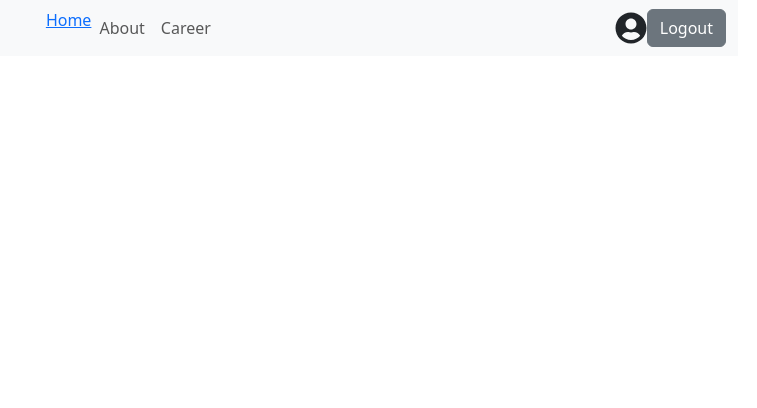
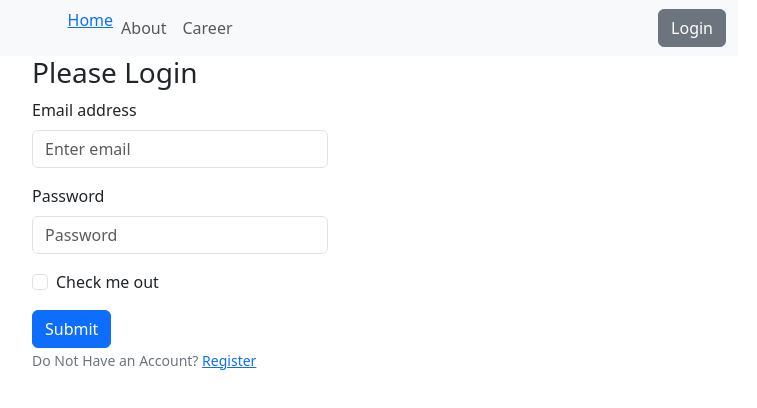
Before and after one commit to rabby-web/the-news-dragon-client, a React (Vite) app: page /login in a window 1280 px wide. Shown: the top 408 px of the page, without its empty margins (460-1217 px from the left). Built offline with nearby package versions, Linux system fonts and the light colour scheme.

Commit message:
login pag UI Complete

```diff
--- a/src/layouts/LoginLayout.jsx
+++ b/src/layouts/LoginLayout.jsx
@@ -1,9 +1,11 @@
+import { Outlet } from "react-router-dom";
 import NavigationBar from "../pages/Shared/NavigationBar/NavigationBar";
 
 const LoginLayout = () => {
     return (
         <div>
             <NavigationBar></NavigationBar>
+            <Outlet></Outlet>
         </div>
     );
 };
--- a/src/pages/Login/Login/Login.jsx
+++ b/src/pages/Login/Login/Login.jsx
@@ -1,9 +1,40 @@
+
+import { Container, Button, Form } from "react-bootstrap";
+import { Link } from "react-router-dom";
 
 const Login = () => {
     return (
-        <div>
-            <h2>Login</h2>
-        </div>
+        <Container className="w-25 mx-auto">
+            <h3>Please Login</h3>
+            <Form>
+                <Form.Group className="mb-3" controlId="formBasicEmail">
+                  <Form.Label>Email address</Form.Label>
+                  <Form.Control type="email" name="email" placeholder="Enter email" required />
+                </Form.Group>
+
+                <Form.Group className="mb-3" name="password" controlId="formBasicPassword">
+                  <Form.Label>Password</Form.Label>
+                  <Form.Control type="password" placeholder="Password" required />
+                </Form.Group>
+
+                <Form.Group className="mb-3" controlId="formBasicCheckbox">
+                  <Form.Check type="checkbox" label="Check me out" />
+                </Form.Group>
+
+                <Button variant="primary" type="submit">
+                  Submit
+                </Button>
+                    <br />
+                <Form.Text className="text-secondary">
+                    Do Not Have an Account? <Link to="/register">Register</Link>
+                  </Form.Text>
+
+                <Form.Text className="text-success">
+                  </Form.Text>
+                <Form.Text className="text-danger">
+                  </Form.Text>
+            </Form>
+        </Container>
     );
 };
 
--- a/src/pages/Shared/Header/Header.jsx
+++ b/src/pages/Shared/Header/Header.jsx
@@ -19,37 +19,6 @@ const Header = () => {
                     Match Highlights: Germany vs Spain — as it happened ! Match Highlights: Germany vs Spain as... Match Highlights: Germany vs Spain — as it happened  ! Match Highlights: Germany vs Spain as...
                 </Marquee>
             </div>
-            <div>
-            {/* <Navbar collapseOnSelect expand="lg" className="bg-body-tertiary">
-                <Container>
-                  <Navbar.Brand href="#home"></Navbar.Brand>
-                  <Navbar.Toggle aria-controls="responsive-navbar-nav" />
-                  <Navbar.Collapse id="responsive-navbar-nav">
-                    <Nav className="mx-auto">
-                      <Nav.Link href="#Home">
-                        <Link to="/">Home</Link>
-                      </Nav.Link>
-                      <Nav.Link href="#About">About</Nav.Link>
-                      <Nav.Link href="#Career">Career</Nav.Link>
-
-                    </Nav>
-                    <Nav className='d-flex justify-content-center align-items-center'>
-                      {user && <Nav.Link href="#deets">
-                        <FaUserCircle className='fs-2'></FaUserCircle>
-                      </Nav.Link>}
-                      <Nav.Link eventKey={2} href="#memes">
-                      {user ?
-                        <Button variant="secondary">Logout</Button> :
-                        <Link to="/login">
-                        <Button variant="secondary">Login</Button>
-                        </Link>
-                        }
-                      </Nav.Link>
-                    </Nav>
-                  </Navbar.Collapse>
-                </Container>
-            </Navbar> */}
-            </div>
             </Container>
         </div>
     );
--- a/src/pages/Shared/NavigationBar/NavigationBar.jsx
+++ b/src/pages/Shared/NavigationBar/NavigationBar.jsx
@@ -14,12 +14,13 @@ const NavigationBar = () => {
                   <Navbar.Toggle aria-controls="responsive-navbar-nav" />
                   <Navbar.Collapse id="responsive-navbar-nav">
                     <Nav className="mx-auto">
-                        <Link to="/">Home</Link>
+                        <Link to="/category/0">Home</Link>
                       <Nav.Link href="#About">About</Nav.Link>
                       <Nav.Link href="#Career">Career</Nav.Link>
 
                     </Nav>
                     <Nav className='d-flex justify-content-center align-items-center'>
+                      {/* {user.displayName} */}
                         {
                         user && <FaUserCircle className='fs-2'></FaUserCircle>
                         }
--- a/src/provider/AuthProvider.jsx
+++ b/src/provider/AuthProvider.jsx
@@ -6,11 +6,8 @@ import { createContext } from "react";
 const auth = getAuth(app);
 export const AuthContext = createContext(null)
 const AuthProvider = ({children}) => {
-    const user = {displayName: 'ZNR'}
-    const authInfo = {
-        user
-
-    }
+    const user = null
+    const authInfo = {user}
     return (
         <AuthContext.Provider value={authInfo} >
             {children}
--- a/src/routes/Routes.jsx
+++ b/src/routes/Routes.jsx
@@ -1,4 +1,4 @@
-import { createBrowserRouter } from "react-router-dom";
+import { Navigate, createBrowserRouter } from "react-router-dom";
 import Main from "../layouts/Main";
 import Category from "../pages/Home/Category/Category";
 import NewsLayout from "../layouts/NewsLayout";
@@ -12,6 +12,10 @@ const router = createBrowserRouter([
       path: '/',
       element: <LoginLayout></LoginLayout>,
       children: [
+        {
+            path: '/',
+            element: <Navigate to="/category/0"></Navigate>
+        },
         {
             path: 'login',
             element: <Login></Login>
```
